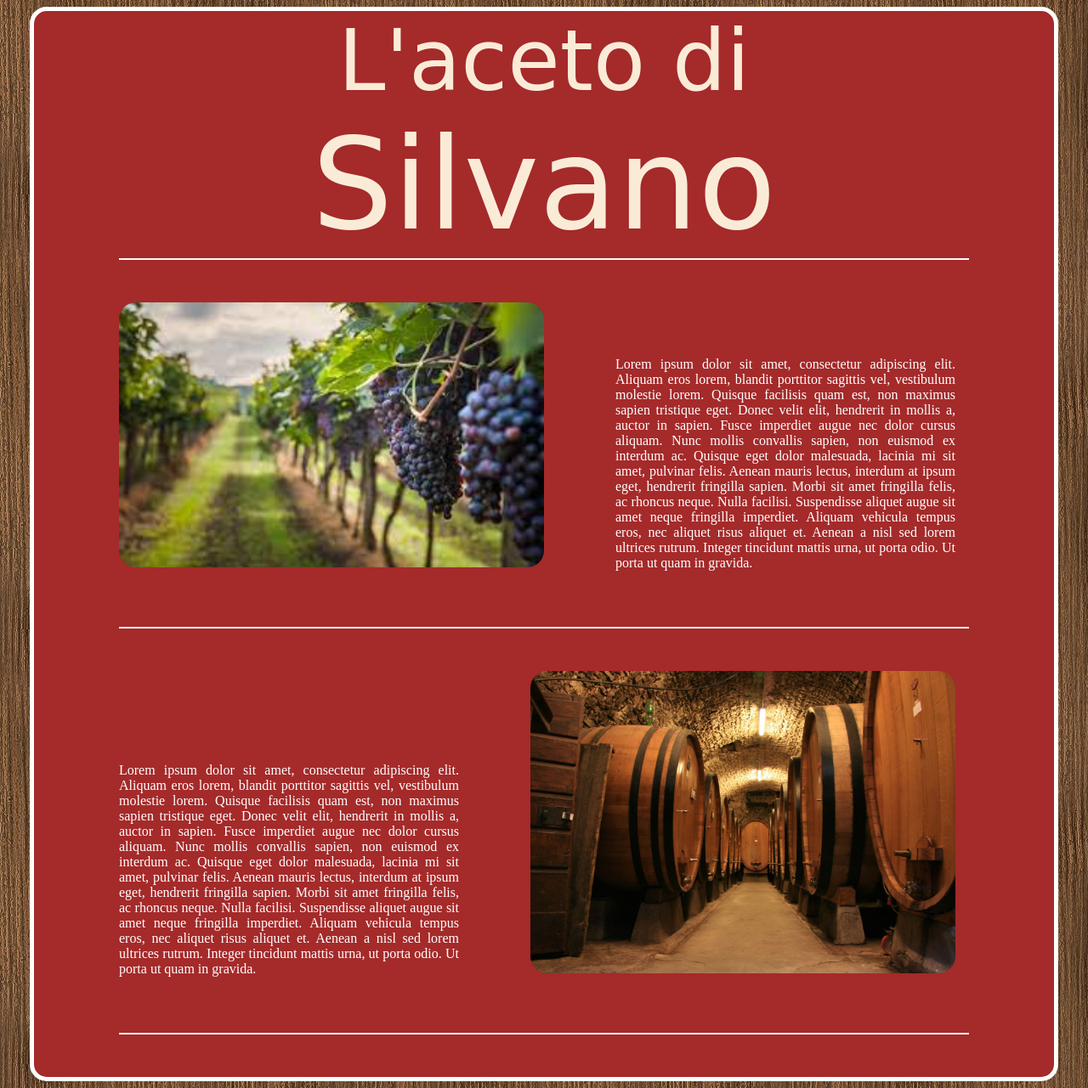
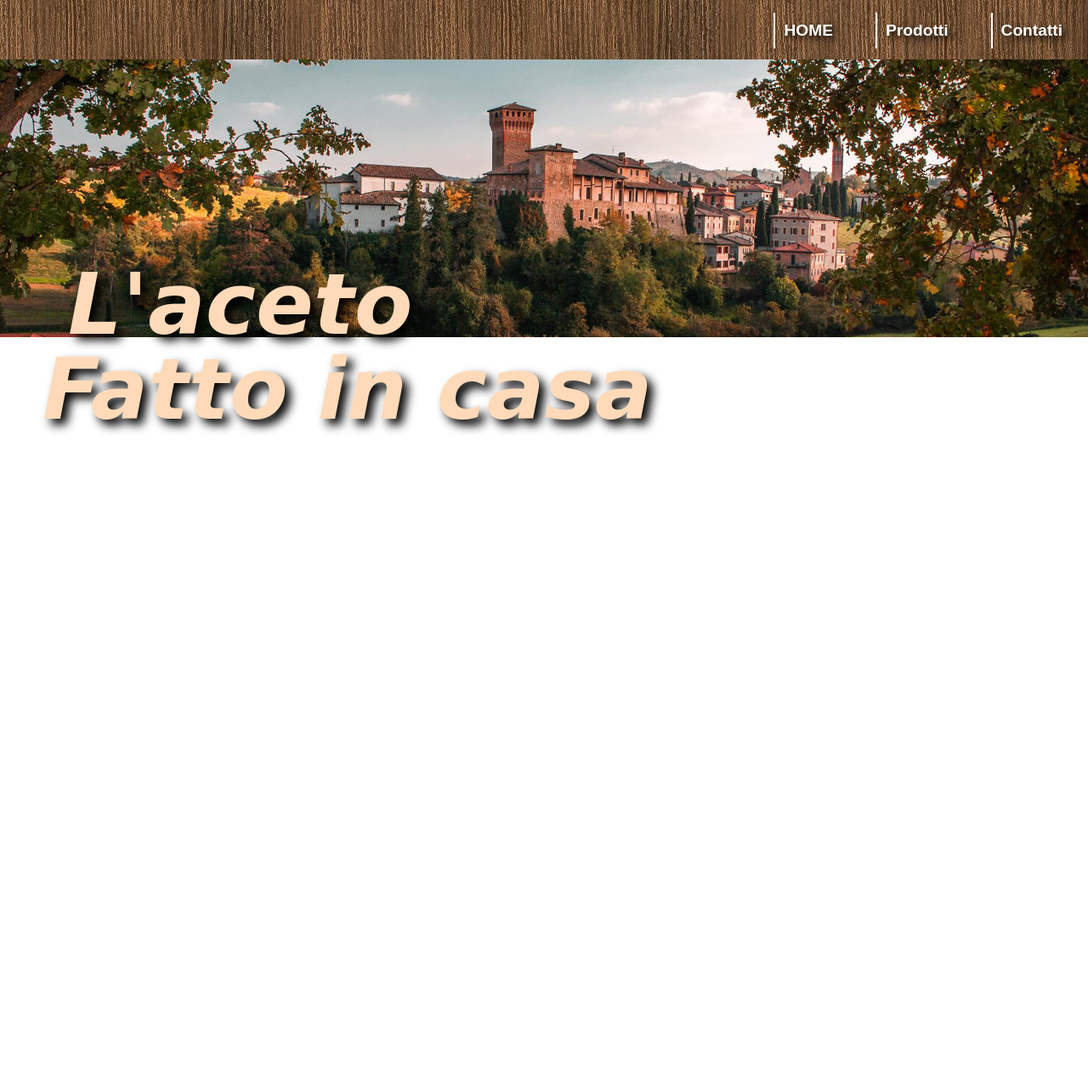
Before and after one commit to Morpheus2899/Aceto-Website, a plain HTML site: page index.html in a window 1280 px wide. Shown: the whole page at 85% size. After the commit the page ends 800 px from the top, so only its background shows below. Drawn offline with Linux system fonts and the light colour scheme; a web font is replaced by a local one.

Commit message:
second prototype

```diff
--- a/index.html
+++ b/index.html
@@ -5,58 +5,24 @@
   <link rel="" href="">
   <link rel="preconnect" href="https://fonts.googleapis.com">
   <link rel="preconnect" href="https://fonts.gstatic.com" crossorigin>
-  <link href="https://fonts.googleapis.com/css2?family=Sofia&display=swap" rel=
-  "stylesheet">
+  <link href="https://fonts.googleapis.com/css2?family=Sofia&family=VT323&display=swap" rel="stylesheet">
   <meta charset="UTF-8">
   <meta name="viewport" content="width=device-width, initial-scale=1.0">
   <title>L'aceto di Silvano</title>
 </head>
 <body>
-  <div class="main">
-    <div class="container">
-      <div class="title">L'aceto di</div>
-      <div class="title" id="Silvano">Silvano</div>
-    </div>
-    <div class="text1">
-      <div class="vigneto">
-        <img id="vigneto-img" src="images/vigneto.jpg" alt="vigneto_img">
-        <p class="vigneto" id="vigneto-txt">
-          Lorem ipsum dolor sit amet, consectetur adipiscing elit.
-          Aliquam eros lorem, blandit porttitor sagittis vel, vestibulum
-          molestie lorem. Quisque facilisis quam est, non maximus sapien
-          tristique eget. Donec velit elit, hendrerit in mollis a, auctor
-          in sapien. Fusce imperdiet augue nec dolor cursus aliquam. Nunc
-          mollis convallis sapien, non euismod ex interdum ac. Quisque eget
-          dolor malesuada, lacinia mi sit amet, pulvinar felis. Aenean
-          mauris lectus, interdum at ipsum eget, hendrerit fringilla sapien.
-          Morbi sit amet fringilla felis, ac rhoncus neque. Nulla facilisi.
-          Suspendisse aliquet augue sit amet neque fringilla imperdiet.
-          Aliquam vehicula tempus eros, nec aliquet risus aliquet et.
-          Aenean a nisl sed lorem ultrices rutrum. Integer tincidunt
-          mattis urna, ut porta odio. Ut porta ut quam in gravida.
-        </p>
-      </div>
-    </div>
-    <div class="text2">
-      <div class="botti">
-        <p class="botti" id="botti-txt">
-          Lorem ipsum dolor sit amet, consectetur adipiscing elit.
-          Aliquam eros lorem, blandit porttitor sagittis vel, vestibulum
-          molestie lorem. Quisque facilisis quam est, non maximus sapien
-          tristique eget. Donec velit elit, hendrerit in mollis a, auctor
-          in sapien. Fusce imperdiet augue nec dolor cursus aliquam. Nunc
-          mollis convallis sapien, non euismod ex interdum ac. Quisque eget
-          dolor malesuada, lacinia mi sit amet, pulvinar felis. Aenean
-          mauris lectus, interdum at ipsum eget, hendrerit fringilla sapien.
-          Morbi sit amet fringilla felis, ac rhoncus neque. Nulla facilisi.
-          Suspendisse aliquet augue sit amet neque fringilla imperdiet.
-          Aliquam vehicula tempus eros, nec aliquet risus aliquet et.
-          Aenean a nisl sed lorem ultrices rutrum. Integer tincidunt
-          mattis urna, ut porta odio. Ut porta ut quam in gravida.
-        </p>
-        <img id="botti-img" src="images/botti.jpg" alt="botti_img">
-      </div>
-    </div>
+  <div class="container">
+    <ul>
+      <li><div class="button">HOME</div></li>
+      <li><div class="button">Prodotti</div></li>
+      <li><div class="button">Contatti</div></li>
+    </ul>
   </div>
+
+  <img src="images/levizzano.jpg" alt="sus">
+
+  <p class="motto1"><em>L'aceto</em></p>
+  <p class="motto2"><em>Fatto in casa</em></p>
+
 </body>
 </html>
--- a/style.css
+++ b/style.css
@@ -1,81 +1,55 @@
-body {
-    background-image: url("images/wood-background.jpg");
-}
-
-.main {
-    background-color: brown;
-    max-width: 1200px;
-    margin: 0 auto;
-    padding-bottom: 50px;
-    border-radius: 20px;
-    border: 5px solid white;
+* {
+    margin: 0;
+    padding: 0;
 }
 
 .container {
+    background-image: url("images/wood-background.jpg");
     width: 100%;
-    max-width: 1000px;
-    margin: 0 auto;
+    height: 70px;
+    text-align: right;
 }
 
-.title {
-    color: antiquewhite;
-    font-family: "Sofia", cursive;
-    font-size: 100px;
-    margin: 0 auto;
-    text-align: center;
+img {
+    width: 100%;
 }
 
-#Silvano {
-    font-size: 150px;
-    border-bottom: 2px solid white;
+ul {
+    display: inline-flex;
 }
 
-.text1 {
-    width: 100%;
-    max-width: 1000px;
-    margin: 0 auto;
-    margin-top: 50px;
-    padding-bottom: 50px;
-    border-bottom: 2px solid white;
+li {
+    color: white;
+    font-family: Arial, Helvetica, sans-serif;
+    font-weight: 700;
+    font-size: larger;
+    list-style: none;
+    margin-top: 15px;
+    margin-left: 20px;
+    margin-right: 20px;
+    text-shadow: 4px 4px 8px black;
 }
 
-.vigneto {
-    display: inline-block;
+.button {
+    padding: 10px;
+    border-left: 2px solid white;
 }
 
-#vigneto-img {
-    width: 500px;
-    border-radius: 20px;
+.motto1, .motto2 {
+    color: peachpuff;
+    position: absolute;
+    font-family: 'Sofia', cursive;
+    font-size: 100px;
+    font-weight: 800;
+    text-shadow: 7px 7px 12px black;
 }
 
-#vigneto-txt {
-    color: white;
-    text-align: justify;
-    width: 400px;
-    margin-left: 80px;
+.motto1 {
+    top: 300px;
+    left: 80px;
 }
 
-.text2 {
-    width: 100%;
-    max-width: 1000px;
-    margin: 0 auto;
-    margin-top: 50px;
-    padding-bottom: 50px;
-    border-bottom: 2px solid white;
+.motto2 {
+    top: 400px;
+    left: 50px;
 }
-
-.botti {
-    display: inline-block;
-}
-
-#botti-img {
-    width: 500px;
-    border-radius: 20px;
-}
-
-#botti-txt {
-    color: white;
-    text-align: justify;
-    width: 400px;
-    margin-right: 80px;
-}
```
Also changed, not shown: images/levizzano.jpg (added).
